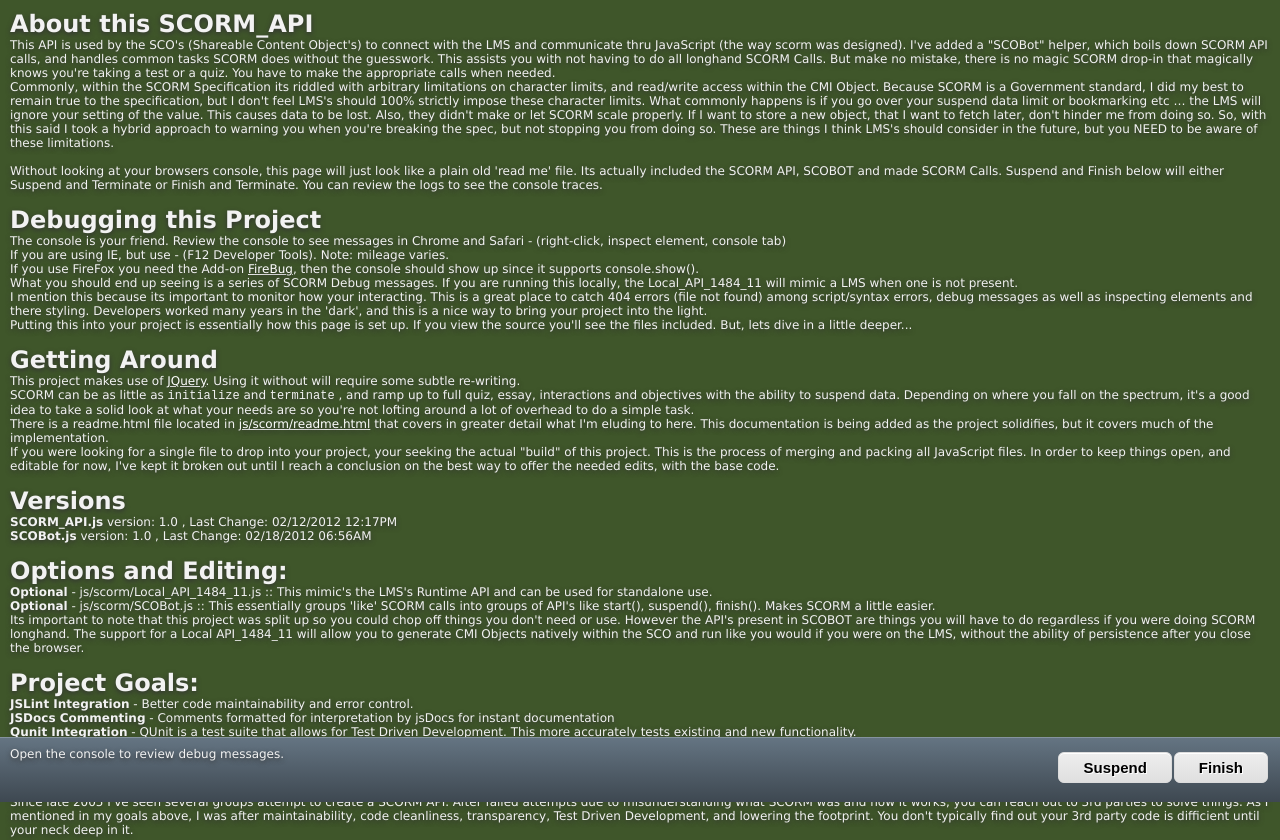
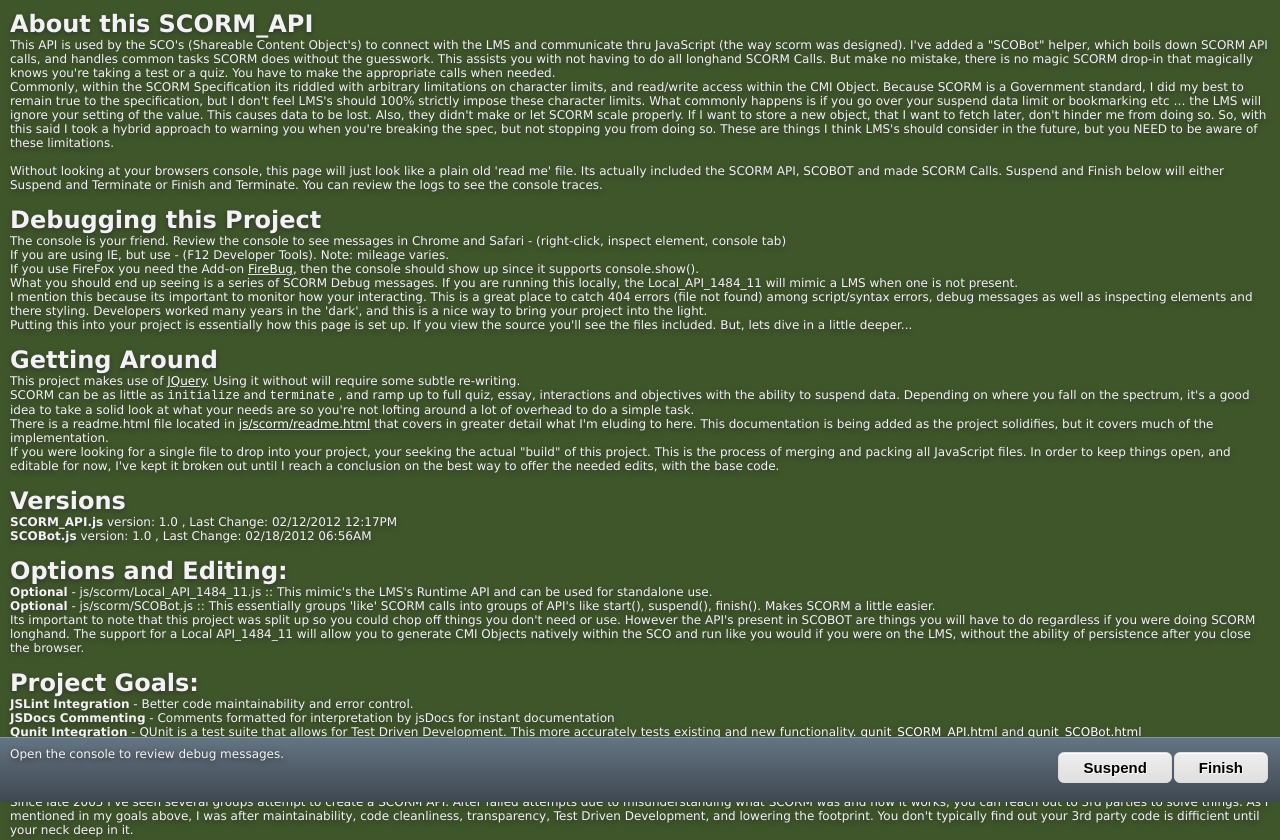
Before and after one commit to cybercussion/SCOBot, a plain HTML site: page welcome.html in a window 1280 px wide. Shown: the top 840 px of the page. Drawn offline with Linux system fonts and the light colour scheme.

Commit message:
added qunit links.

```diff
--- a/welcome.html
+++ b/welcome.html
@@ -127,7 +127,7 @@
 					<b>JSDocs Commenting</b> - Comments formatted for interpretation by jsDocs for instant documentation
 				</p>
 				<p>
-					<b>Qunit Integration</b> - QUnit is a test suite that allows for Test Driven Development.  This more accurately tests existing and new functionality.
+					<b>Qunit Integration</b> - QUnit is a test suite that allows for Test Driven Development.  This more accurately tests existing and new functionality. <a href="qunit_SCORM_API.html">qunit_SCORM_API.html</a> and <a href="qunit_SCOBot.html">qunit_SCOBot.html</a>
 				</p>
 				<p>
 					<b>Size</b> - &lt; 10KB packed (by itself).  Currently loaded with Local_API_1484_11, SCOBOT, and SCORM_API is 10,276 bytes (7/5/2011)
```
